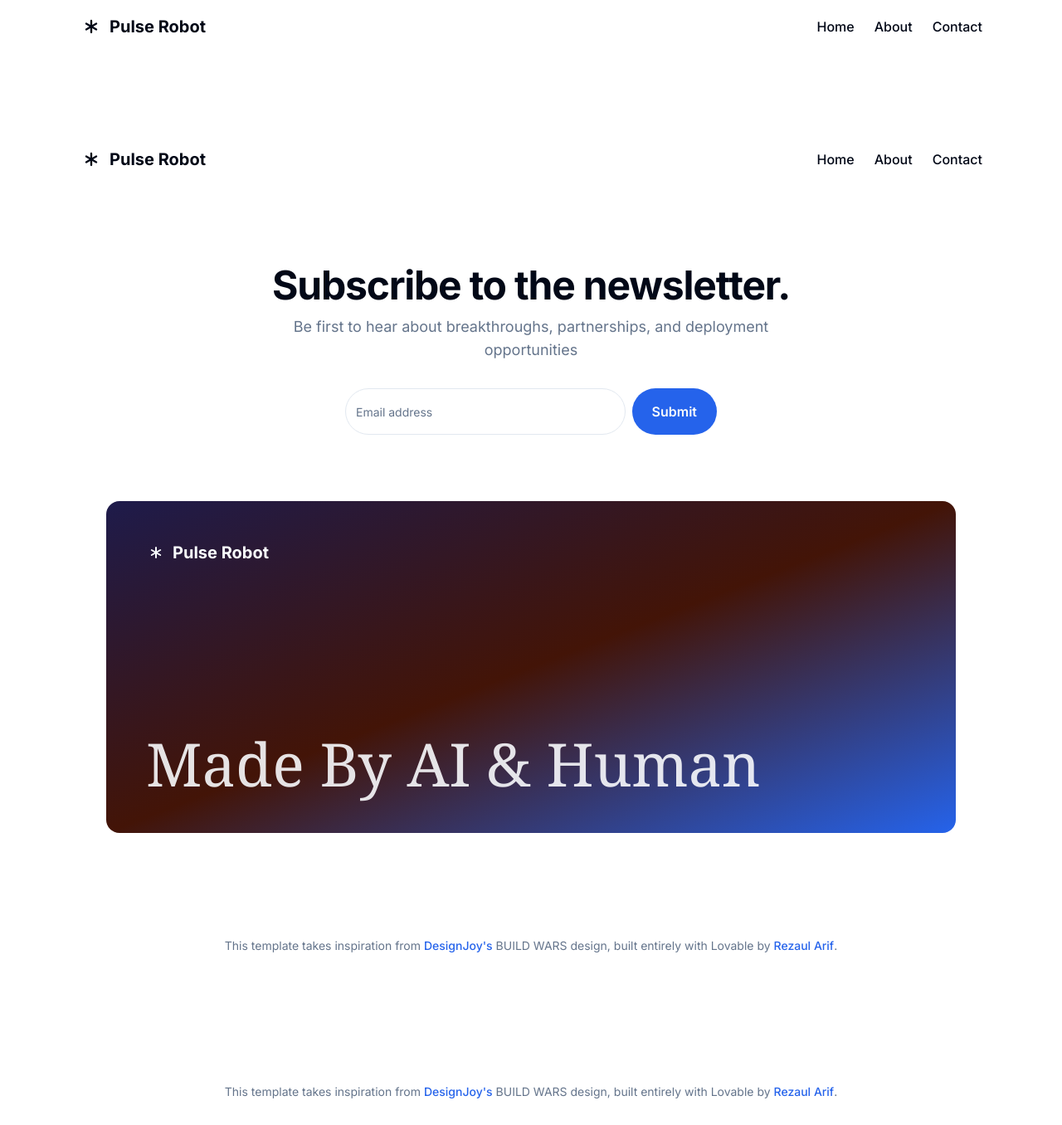
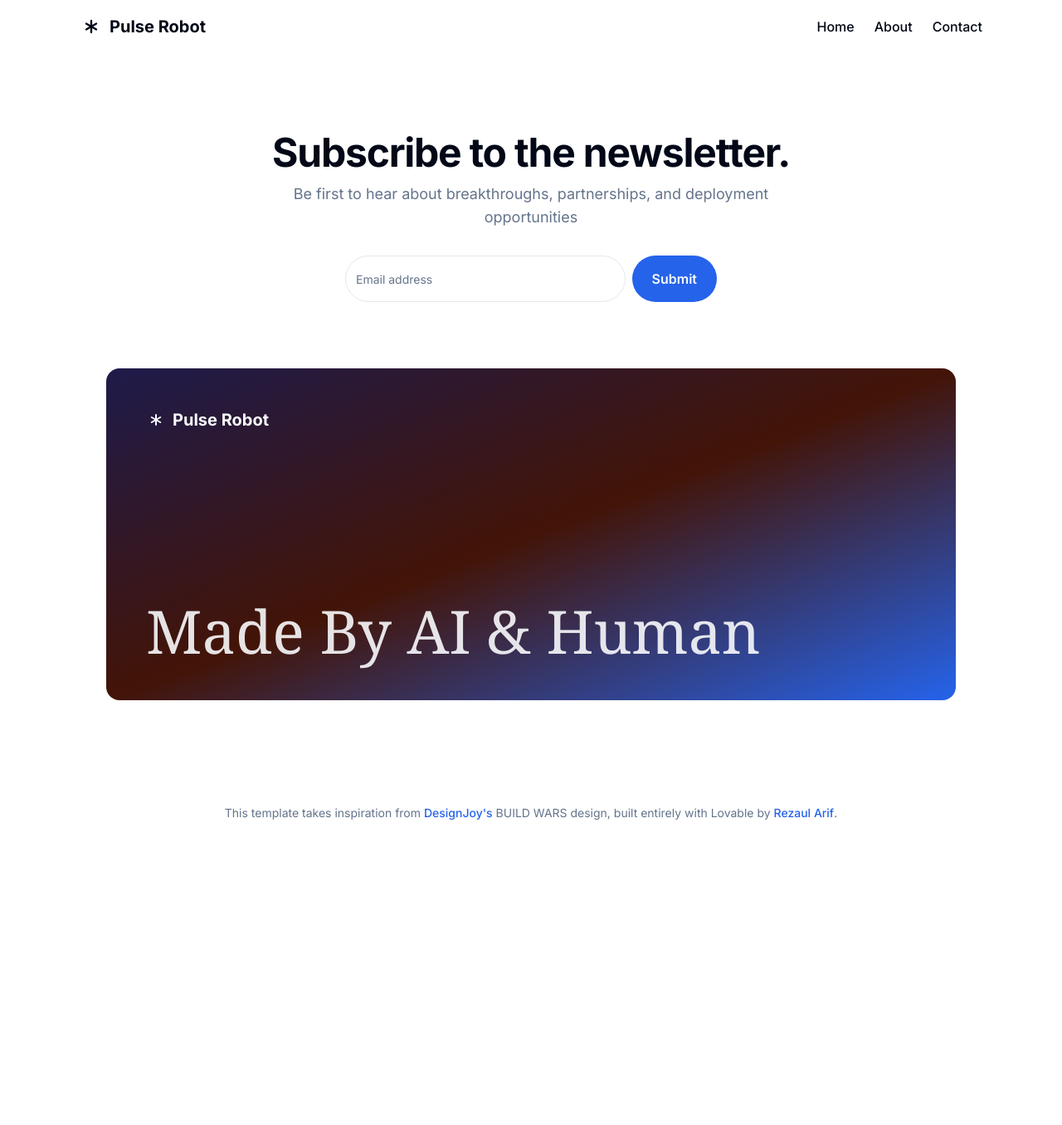
Before and after one commit to SadiqNaizam/mlo-a774-f5aa, a React (Vite) app: page / in a window 1280 px wide. Shown: the whole page at 83% size. After the commit the page ends 1020 px from the top, so only its background shows below. Built offline with nearby package versions, Linux system fonts and the light colour scheme.

Commit message:
Updated code files: index.tsx

```diff
--- a/src/pages/index.tsx
+++ b/src/pages/index.tsx
@@ -1,15 +1,8 @@
 import React from 'react';
-
-// Import layout components
-import Footer from '../components/layout/Footer';
-import Header from '../components/layout/Header';
 
 // Import organism components
 import HeroBanner from '../components/HeroBanner/HeroBanner';
 import NewsletterForm from '../components/Newsletter/NewsletterForm';
-
-// The Toaster component is required for the NewsletterForm's toast notifications
-import { Toaster } from 'sonner';
 
 /**
  * The main landing page for Pulse Robot.
@@ -18,25 +11,13 @@ import { Toaster } from 'sonner';
  */
 const IndexPage: React.FC = () => {
   return (
-    <div className="flex min-h-screen w-full flex-col items-center bg-background text-foreground font-sans">
-      {/* A container to enforce consistent max-width and horizontal padding */}
-      <div className="w-full max-w-6xl px-4 md:px-8">
-        <Header />
+    <>
+      {/* This inner container manages the spacing between the main page elements */}
+      <div className="flex w-full flex-col items-center gap-16 px-4 md:gap-20 md:px-8">
+        <NewsletterForm />
+        <HeroBanner />
       </div>
-
-      <main className="flex w-full flex-1 flex-col items-center justify-center py-16 sm:py-20 md:py-24">
-        {/* This inner container manages the spacing between the main page elements */}
-        <div className="flex w-full flex-col items-center gap-16 px-4 md:gap-20 md:px-8">
-          <NewsletterForm />
-          <HeroBanner />
-        </div>
-      </main>
-
-      <Footer />
-
-      {/* Toaster for displaying notifications from the NewsletterForm submission */}
-      <Toaster richColors />
-    </div>
+    </>
   );
 };
 
```
